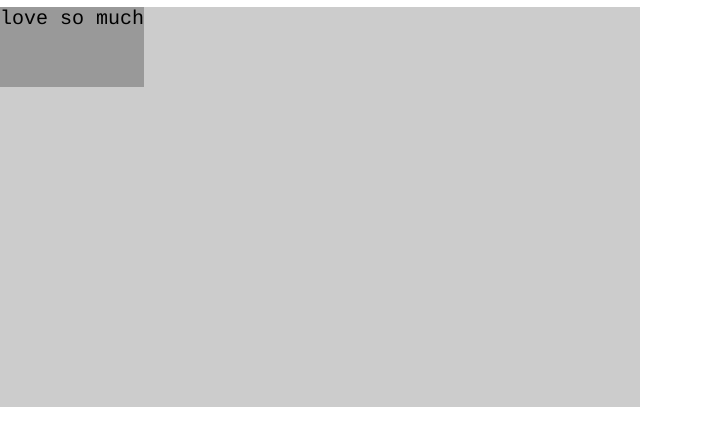
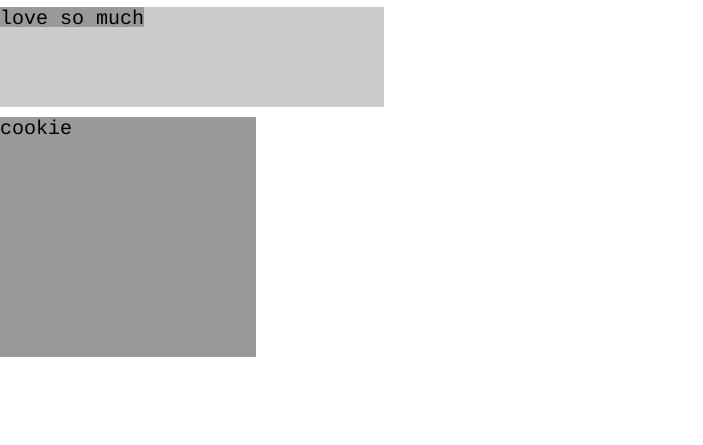
Before and after one commit to johncobain/bweb, a plain HTML site: page html-css/Módulo 4/unidadesdemedida.html in a window 1280 px wide. Shown: the part 125-570 px from the top of the page, without its empty margins (0-703 px from the left). Drawn offline with Linux system fonts and the light colour scheme.

Commit message:
unidade de medida

```diff
--- a/html-css/Módulo 4/unidadesdemedida.css
+++ b/html-css/Módulo 4/unidadesdemedida.css
@@ -25,8 +25,8 @@ h1{
 #container2{
     font-size: 2rem;
     margin-top: 10px;
-    width: 50%;
-    height: 40rem;
+    width: 30%;
+    height: 10rem;
     background: #ccc;
 }
 
@@ -35,3 +35,10 @@ h1{
     height: 20%;
     background-color: #999;
 }
+
+.caixinhadebixcoito{
+    background-color: #999;
+    margin-top: 10px;
+    height: 30vh;
+    width: 20vw;
+}
--- a/html-css/Módulo 4/unidadesdemedida.html
+++ b/html-css/Módulo 4/unidadesdemedida.html
@@ -18,5 +18,9 @@
             love so much
         </div>
     </div>
+
+    <div class="caixinhadebixcoito">
+        cookie
+    </div>
 </body>
 </html>
```
